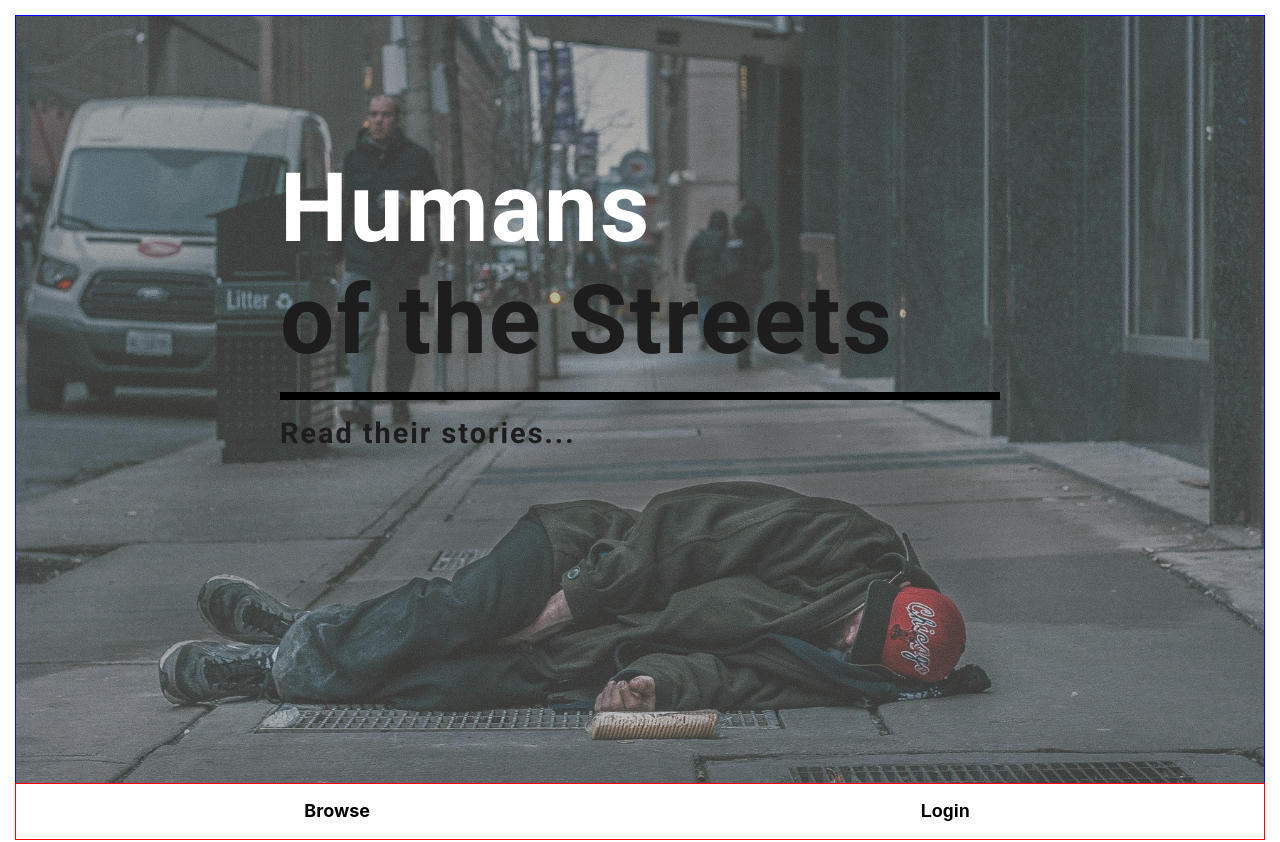
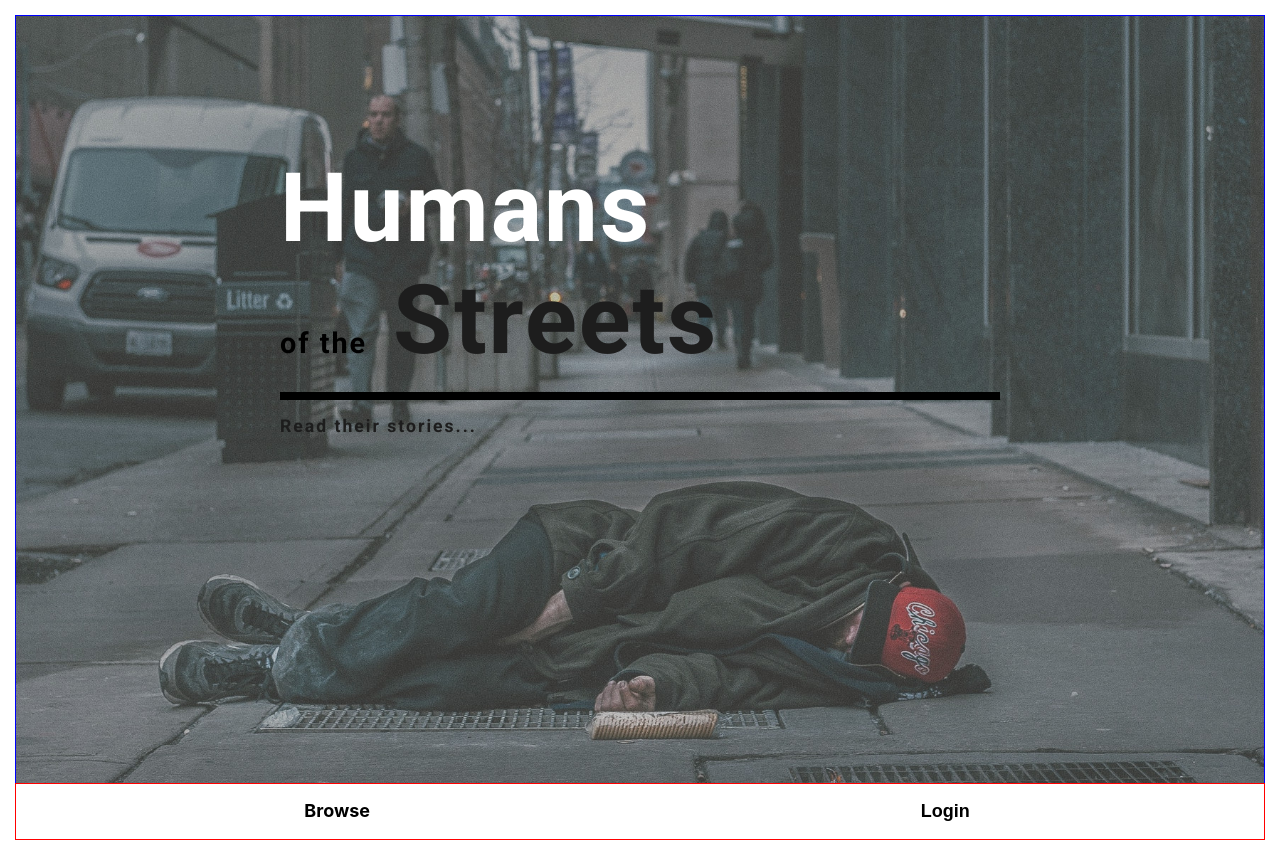
Before and after one commit to nicolasgasco/humans_of_the_streets_react_node, a React (Create React App) app in the folder front/: page / in a window 1280 px wide. Shown: the top 842 px of the page. Built offline with nearby package versions, Linux system fonts and the light colour scheme.

Commit message:
Styled text

```diff
--- a/front/src/components/Header/AnimatedLogo.js
+++ b/front/src/components/Header/AnimatedLogo.js
@@ -1,16 +1,17 @@
 import "./AnimatedLogo.css";
 
+// This animated logo requires this structure to work
 const AnimatedLogo = () => {
   return (
     <div className="animated-title">
       <div className="text-top">
         <div>
           <span>Humans</span>
-          <span>of the Streets</span>
+          <span><span style={{"display": "inline", "font-size": "1.8rem", "color" : "black"}}>of the</span> Streets</span>
         </div>
       </div>
       <div className="text-bottom">
-        <div style={{ "font-size": "1.8rem" }}>Read their stories...</div>
+        <div ><p style={{ "fontSize": "1.1rem", "margin": "0" }}>Read their stories...</p></div>
       </div>
     </div>
   );
```
